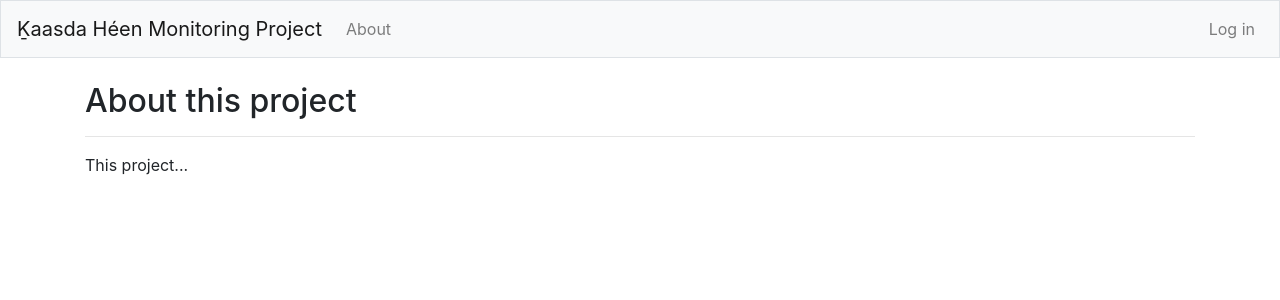
After one commit to ehmatthes/sitka_irg_realtime, a Django app: page /about/ in a window 1280 px wide. The commit adds this page. Shown: the top 300 px of the page. Run offline with Django 3.2, Linux system fonts and the light colour scheme; parts of the project's set-up code (start-up, migrations or seed data) failed here and were passed over; some libraries are stand-ins or nearby versions.

Commit message:
Skeletal about page.

```diff
--- /dev/null
+++ b/irg_viz/templates/irg_viz/about.html
@@ -0,0 +1,16 @@
+{% extends "irg_viz/base.html" %}
+
+{% load bootstrap4 %}
+
+{% block page_header %}
+  <h2>About this project</h2>
+{% endblock page_header %}
+
+{% block content %}
+
+  <hr />
+
+  <p>This project...</p>
+
+
+{% endblock content %}
--- a/irg_viz/templates/irg_viz/base.html
+++ b/irg_viz/templates/irg_viz/base.html
@@ -26,6 +26,12 @@
         aria-expanded="false" aria-label="Toggle navigation">
       <span class="navbar-toggler-icon"></span></button>
     <div class="collapse navbar-collapse" id="navbarCollapse">
+
+      <ul class="navbar-nav mr-auto">
+        <li class="nav-item">
+          <a class="nav-link" href="{% url 'irg_viz:about' %}">About</a>
+        </li>
+      </ul>
 
       {% if user.is_site_admin %}
         <ul class="navbar-nav mr-auto">
--- a/irg_viz/urls.py
+++ b/irg_viz/urls.py
@@ -11,6 +11,9 @@ urlpatterns = [
     # Home page
     path('', views.index, name='index'),
 
+    # About pages
+    path('about/', views.about, name='about'),
+
     # Working with notifications (site admins only).
     path('new_notification/', views.new_notification, name='new_notification'),
     path('edit_notification/<int:notification_id>/', views.edit_notification,
--- a/irg_viz/views.py
+++ b/irg_viz/views.py
@@ -21,6 +21,12 @@ def index(request):
     }
 
     return render(request, 'irg_viz/index.html', context=context)
+
+def about(request):
+    """About the project."""
+
+    context = {}
+    return render(request, 'irg_viz/about.html', context=context)
 
 @login_required
 def new_notification(request):
```
